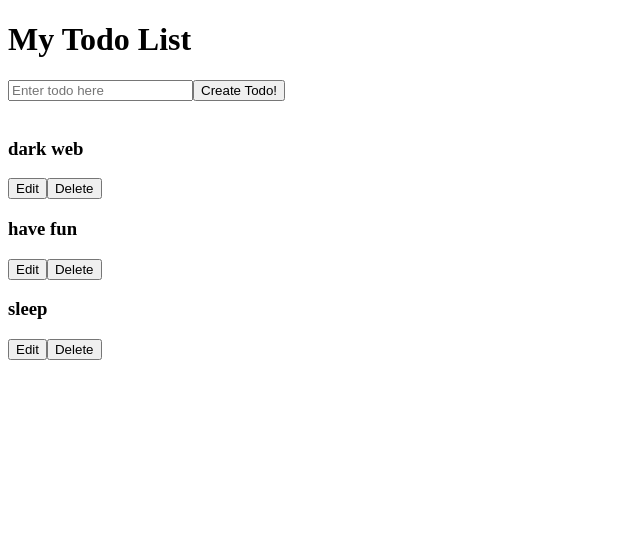
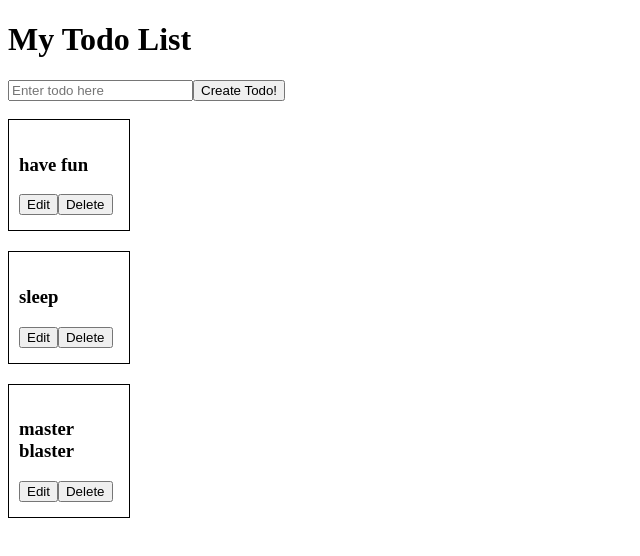
Before and after one commit to turbofc3s/reacttodo, a React (Create React App) app: page / in a window 1280 px wide. Shown: the top 556 px of the page, without its empty margins (0-640 px from the left). Built offline with nearby package versions, Linux system fonts and the light colour scheme; data requests are answered from the project's data file.

Commit message:
added in some css to make a card

```diff
--- a/db.json
+++ b/db.json
@@ -1,9 +1,5 @@
 {
   "todos": [
-    {
-      "event": "dark web",
-      "id": 7
-    },
     {
       "event": "have fun",
       "id": 8
@@ -11,6 +7,10 @@
     {
       "event": "sleep",
       "id": 9
+    },
+    {
+      "event": "master blaster",
+      "id": 10
     }
   ]
 }
--- /dev/null
+++ b/src/App.css
@@ -0,0 +1,9 @@
+.list {
+	width: 100px;
+	height: 25%;
+	padding: 15px 10px;
+	border: 1px solid;
+	border-style: solid;
+	margin-bottom: 20px;
+
+}
--- a/src/App.js
+++ b/src/App.js
@@ -2,6 +2,8 @@ import {useEffect, useContext} from 'react';
 import TodoCreate from './components/TodoCreate';
 import TodoList from './components/TodoList';
 import TodosContext from './context/todos';
+import './App.css'
+
 
 function App() {
   const {fetchTodos} = useContext(TodosContext);
--- a/src/components/TodoCreate.js
+++ b/src/components/TodoCreate.js
@@ -18,7 +18,7 @@ function TodoCreate() {
 	return (
 		<div>
 		  <form onSubmit={handleSubmit} >
-		    <input placeHolder="Enter todo here" value={action} onChange={handleChange} />
+		    <input placeholder="Enter todo here" value={action} onChange={handleChange} />
 		    <button>Create Todo!</button>
 		  </form>
 		</div>
--- a/src/components/TodoList.js
+++ b/src/components/TodoList.js
@@ -11,7 +11,7 @@ function TodoList() {
 		);
 	}) ;
 
-	return <div>{renderedTodos}</div>;
+	return <div >{renderedTodos}</div>;
 }
 
 export default TodoList;
--- a/src/components/TodoShow.js
+++ b/src/components/TodoShow.js
@@ -25,7 +25,7 @@ function TodoShow({todo}) {
 	}
 
 	return (
-	  <div>
+	  <div className="list">
 	    <div>{content}</div>
 	    <button onClick={handleEdit}>Edit</button>
 	    <button onClick={handleDelete}> Delete</button>
```
